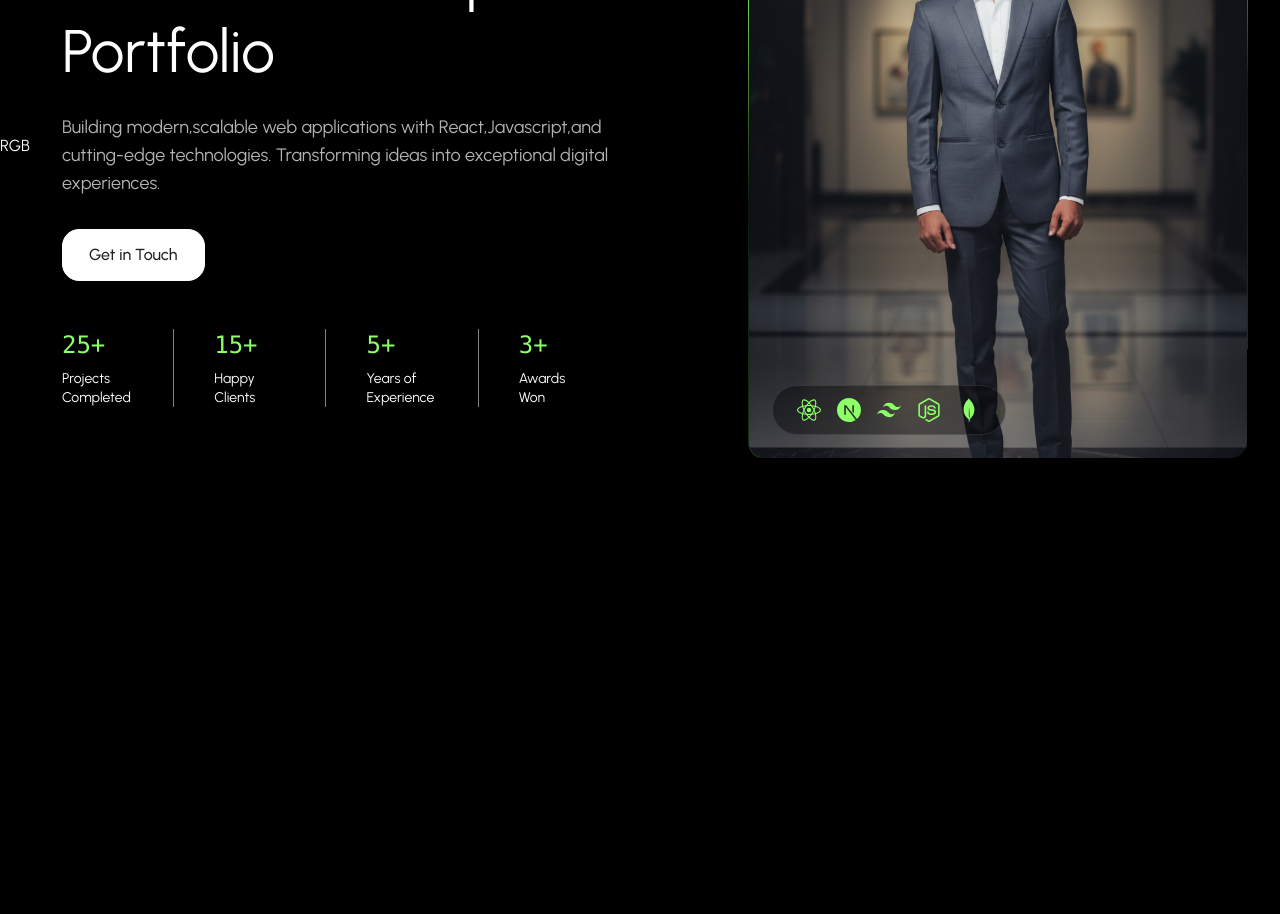
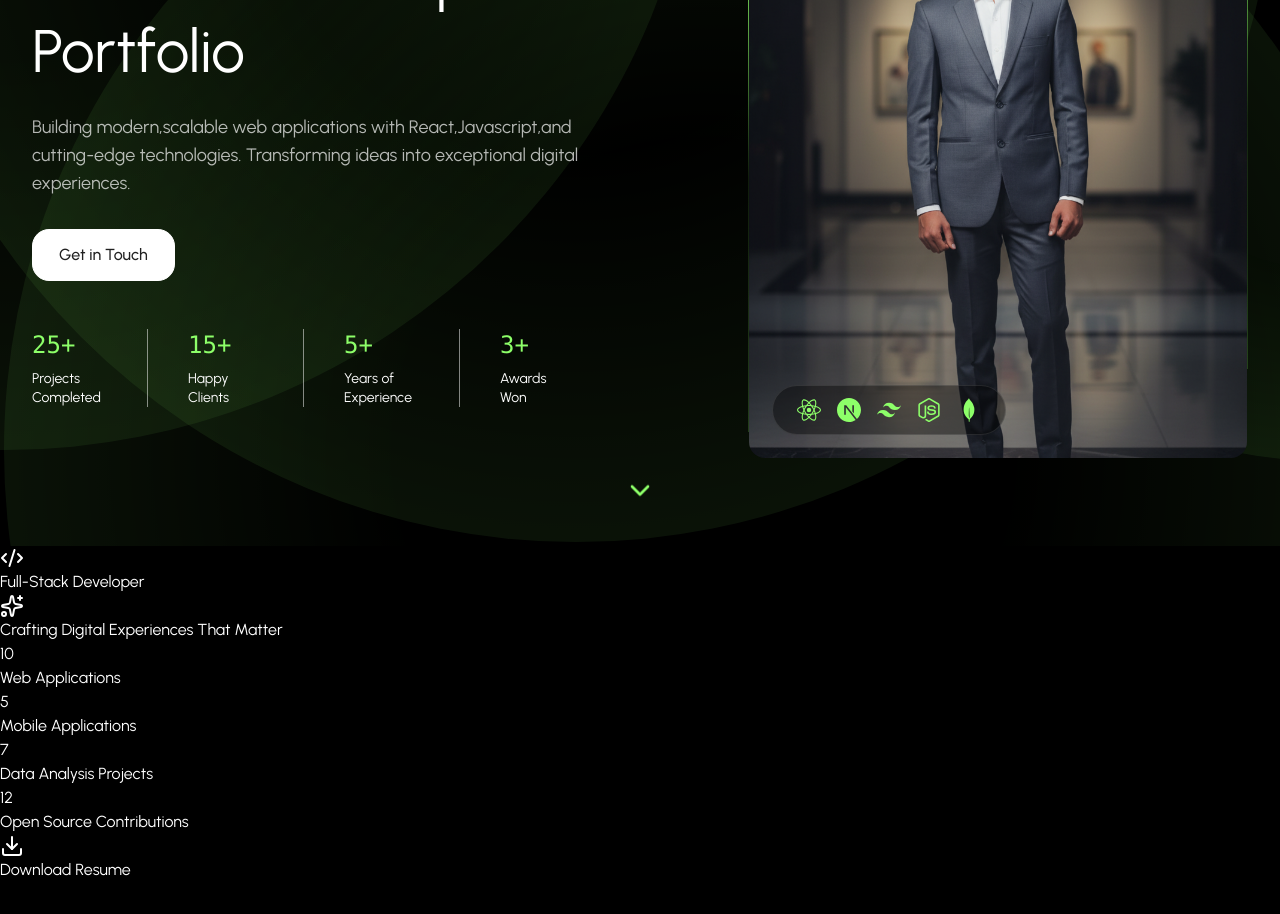
Before and after one commit to tajwone17/portfolio-tajwone, a React (Vite) app: page / in a window 1280 px wide. Shown: the part 340-1254 px from the top of the page. Built offline with nearby package versions, Linux system fonts and the light colour scheme.

Commit message:
feat: add About section with skills, bio, and stats display

```diff
--- a/src/App.jsx
+++ b/src/App.jsx
@@ -2,6 +2,7 @@
 import React from 'react'
 import Navbar from './components/layout/Navbar'
 import Hero from './components/sections/Hero'
+import About from './components/sections/About'
 function App() {
 
 
@@ -10,6 +11,7 @@ function App() {
     <Navbar />
     <main>
       <Hero/>
+      <About/>
     </main>
     </div>
 
--- a/src/components/backgrounds/RadialGradientBackground.jsx
+++ b/src/components/backgrounds/RadialGradientBackground.jsx
@@ -1,9 +1,91 @@
-import React from 'react'
+import React from "react";
 
-export default function RadialGradientBackground() {
+export default function RadialGradientBackground({
+  variant = "hero",
+  gradients = [],
+}) {
+  const variants = {
+    hero: [
+      {
+        position: "top-1 left-1 -translate-x-1/2 -translate-y-1/2",
+        size: "w-[1400px] h-[1400px]",
+        colors: [
+          { color: "rgba(141,255,105,0.25)", stop: "100%" },
+          { color: "rgba(141,255,105,0.45)", stop: "100%" },
+          { color: "rgba(141,255,105,0.5)", stop: "100%" },
+          { color: "rgba(141,255,105,0.45)", stop: "100%" },
+          { color: "rgba(141,255,105,0.25)", stop: "100%" },
+        ],
+        blur: "0px",
+        opacity: 0.5,
+      },
+      {
+        position: "top-1 left-1",
+        size: "w-[1400px] h-[1400px]",
+        colors: [
+          { color: "rgba(141, 255, 105, 0.25)", stop: "100%" },
+          { color: "rgba(141, 255, 105, 0.45)", stop: "100%" },
+          { color: "rgba(141, 255, 105, 0.5)", stop: "100%" },
+          { color: "rgba(141, 255, 105, 0.45)", stop: "100%" },
+          { color: "rgba(141, 255, 105, 0.25)", stop: "100%" },
+        ],
+        blur: "0px",
+        opacity: 0.5,
+      },
+      {
+        position: "bottom-1 right-1",
+        size: "w-[1400px] h-[1400px]",
+        colors: [
+          { color: "rgba(141, 255, 105, 0.25)", stop: "100%" },
+          { color: "rgba(141, 255, 105, 0.45)", stop: "100%" },
+          { color: "rgba(141, 255, 105, 0.5)", stop: "100%" },
+          { color: "rgba(141, 255, 105, 0.45)", stop: "100%" },
+          { color: "rgba(141, 255, 105, 0.25)", stop: "100%" },
+        ],
+        blur: "0px",
+        opacity: 0.5,
+      },
+    ],
+    about: [
+      {
+        position: "bottom-0 left-[75%]",
+        size: "w-[700px] h-[700px]",
+        colors: [
+          {
+            color: "rgba(141, 255, 105, 0.25)",
+            stop: "100%",
+          },
+          { color: "rgba(141, 255, 105, 0.45)", stop: "100%" },
+          { color: "rgba(141, 255, 105, 0.5)", stop: "100%" },
+          { color: "rgba(141, 255, 105, 0.45)", stop: "100%" },
+          { color: "rgba(141, 255, 105, 0.25)", stop: "100%" },
+        ],
+        blur: "0px",
+        opacity: 0.5,
+      },
+    ],
+  };
+  const activeGradients =
+    variant === "custom" ? gradients : variants[variant] || variants.hero;
+  const generateGradient = (colors) => {
+    const colorStops = colors
+      .map(({ color, stop }) => `${color} ${stop}`)
+      .join(", ");
+    return `radial-gradient(circle at center,transparent 0%,transparent 30%, ${colorStops},transparent 60%,transparent 100%)`;
+  };
   return (
-    <div>
-      RGB
+    <div className="absolute inset-0 overflow-hidden pointer-events-none">
+      {activeGradients.map((gradient, index) => (
+        <div
+          key={index}
+          className={`absolute ${gradient.position} ${gradient.size} rounded-full`}
+          style={{
+            background: generateGradient(gradient.colors),
+            filter: `blur(${gradient.blur})`,
+            opacity: gradient.opacity,
+          }}
+        />
+      ))}
     </div>
-  )
+  );
 }
--- /dev/null
+++ b/src/components/sections/About.jsx
@@ -0,0 +1,80 @@
+import React, { useState } from "react";
+import { Download, Code2, Sparkles } from "lucide-react";
+import {
+  SiReact,
+  SiNextdotjs,
+  SiTypescript,
+  SiTailwindcss,
+  SiNodedotjs,
+  SiMongodb,
+} from "react-icons/si";
+import { PERSONAL_INFO, ABOUT_STATS } from "../../utils/constants";
+import FadeIn from "../animations/FadeIn";
+import RadialGradientBackground from "../backgrounds/RadialGradientBackground";
+
+export default function About() {
+  //Skills
+  const skills = [
+    { name: "React.js", icon: SiReact, color: "#61DAFB" },
+    { name: "Next.js", icon: SiNextdotjs, color: "#000000" },
+    { name: "TypeScript", icon: SiTypescript, color: "#3178C6" },
+    { name: "Tailwind CSS", icon: SiTailwindcss, color: "#06B6D4" },
+    { name: "Node.js", icon: SiNodedotjs, color: "#339933" },
+    { name: "MongoDB", icon: SiMongodb, color: "#47A248" },
+  ];
+  return (
+    <section id="about" className="">
+      <RadialGradientBackground variant="about" />
+      <div className="">
+        {/* Main Grid */}
+        <div className="">
+          {/* Left Column-content */}
+          <div className="">
+            <div className="">
+              <FadeIn delay={60}>
+                <div className="">
+                  <Code2 className="" />
+                  <span className="">Full-Stack Developer</span>
+                  <Sparkles className="" />
+                </div>
+              </FadeIn>
+              <FadeIn delay={100}>
+                <h2 className="">Crafting Digital Experiences That Matter</h2>
+              </FadeIn>
+              <FadeIn delay={200}>
+                <div className="">
+                  {PERSONAL_INFO.bio.map((paragraph, index) => {
+                    <p key={index} className="">
+                      {paragraph}
+                    </p>;
+                  })}
+                </div>
+              </FadeIn>
+            </div>
+            <FadeIn delay={300}>
+              <div className="">
+                {ABOUT_STATS.map((stat, index) => (
+                  <div key={index} className="">
+                    <div className=""></div>
+                    <div className="">{stat.value}</div>
+                    <p className="">{stat.label}</p>
+                  </div>
+                ))}
+              </div>
+            </FadeIn>
+
+            <FadeIn delay={400}>
+              <button
+                onClick={() => window.open(PERSONAL_INFO.resume, "_blank")}
+                className=""
+              >
+                <Download className="" />
+                Download Resume
+              </button>
+            </FadeIn>
+          </div>
+        </div>
+      </div>
+    </section>
+  );
+}
--- a/src/components/sections/Hero.jsx
+++ b/src/components/sections/Hero.jsx
@@ -15,7 +15,7 @@ import RadialGradientBackground from "../backgrounds/RadialGradientBackground";
 export default function Hero() {
   return (
     <section className="relative min-h-screen flex items-center overflow-hidden bg-black">
-      <RadialGradientBackground />
+      <RadialGradientBackground variant="hero" />
       {/* Content Container */}
       <div className="relative z-10 max-w-7xl mx-auto px-4 sm:px-6 lg:px-8 py-20 w-full">
         <div className="grid grid-cols-1 lg:grid-cols-2 gap-12 items-center">
@@ -111,6 +111,12 @@ export default function Hero() {
           </FadeIn>
         </div>
       </div>
+      {/* Scroll Indicator */}
+      <button
+      onClick={()=>scrollToSection('about')}
+      className="absolute bottom-8 left-1/2 -translate-x-1/2 animate-bounce">
+        <ChevronDown className=" w-8 h-8 text-primary " />
+      </button>
     </section>
   );
 }
```
Also changed, not shown: 1 other file (tests, documents, lock files or other folders).
